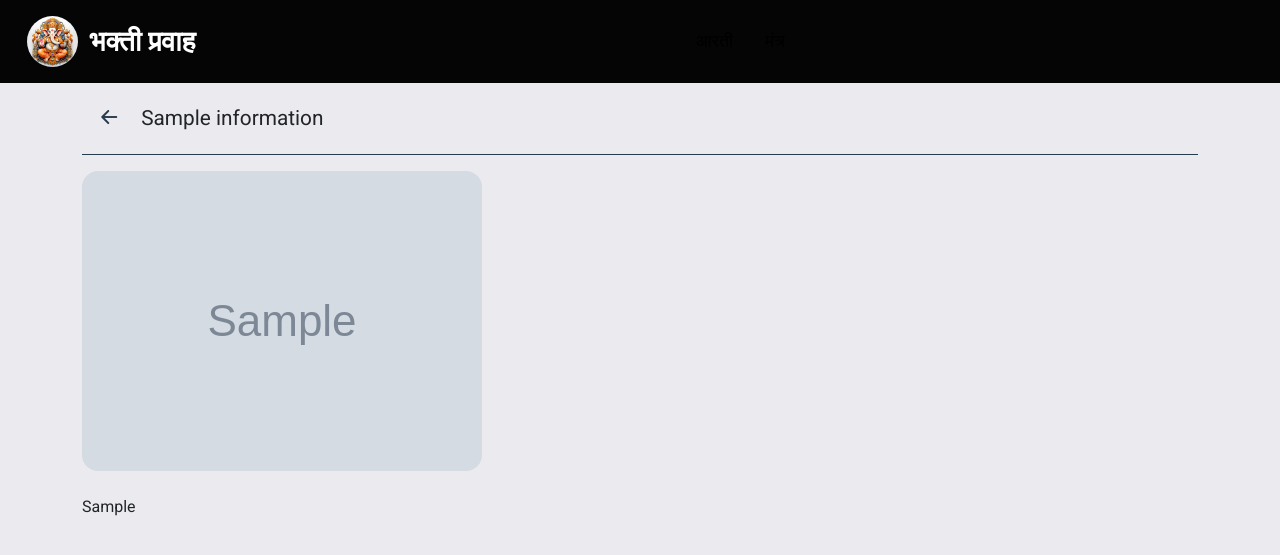
After one commit to Sagar0201/BhaktiPravah, a Django app: page /info/1/ in a window 1280 px wide. The commit adds this page. Shown: the top 555 px of the page. Run offline with Django 4.2, Linux system fonts and the light colour scheme; tables that the repository leaves empty hold one stand-in row (values such as "Sample post"); grey boxes marked "Sample" are stand-in pictures.

Commit message:
single data show ui

```diff
--- a/BhaktiPravah/urls.py
+++ b/BhaktiPravah/urls.py
@@ -9,3 +9,6 @@ urlpatterns = [
 ]
 if settings.DEBUG:
     urlpatterns += static(settings.MEDIA_URL, document_root=settings.MEDIA_ROOT)
+
+if settings.DEBUG:
+    urlpatterns += static(settings.MEDIA_URL, document_root=settings.MEDIA_ROOT)
--- a/bhakti/urls.py
+++ b/bhakti/urls.py
@@ -2,6 +2,8 @@ from django.urls import path
 from bhakti import views
 
 urlpatterns = [
-    path('', views.home, name='home'),
-    path('homepage/', views.homepage, name='homepage'),
+    path('', views.homepage, name='homepage'),
+    path('home/', views.home, name='home'),
+
+    path('info/<int:info_id>/', views.info, name='info'),
 ]
--- a/bhakti/views.py
+++ b/bhakti/views.py
@@ -1,5 +1,7 @@
 from django.shortcuts import render
 from .models import Category
+from django.shortcuts import render, get_object_or_404
+from .models import Information
 
 def home(request):
     categories = Category.objects.all()
@@ -7,4 +9,10 @@ def home(request):
 
 
 def homepage(request):
-    return render(request, 'homepage.html')
+    information_list = Information.objects.only('heading', 'image','id')
+    return render(request, 'homepage.html',{'information_list': information_list})
+
+
+def info(request,info_id):
+    information = get_object_or_404(Information, id=info_id)
+    return render(request, 'info.html', {'information': information})
--- a/templates/base.html
+++ b/templates/base.html
@@ -256,7 +256,7 @@
 
 
 
-     <main class="container my-4">
+     <main class="container">
           {% block content %}{% endblock %}
      </main>
 
--- /dev/null
+++ b/templates/info.html
@@ -0,0 +1,76 @@
+{% extends "base.html" %}
+{% load static %}
+
+{% block title %}Home - Bhakti Pravah{% endblock %}
+
+{% block css %}
+<style>
+     .info-header {
+          padding: 0.7em;
+          display: flex;
+          align-items: center;
+          gap: 1em;
+          border-bottom: 1px solid #273b4d;
+     }
+
+     .info-header .info-title {
+          font-size: 1.3em;
+     }
+
+     .info-header .back-btn {
+          font-size: 2rem;
+          color: #273b4d;
+     }
+
+     .info-info {
+          margin-top: 1rem;
+     }
+
+     .info-info img {
+          max-width: 400px;
+          width: 100%;
+          border-radius: 1rem;
+     }
+
+     .info-data-info {
+          margin-top: 1.5rem;
+     }
+
+     .info-data-info p {
+          font-size: 1.3em;
+          color: #273b4d;
+          line-height: 1.6;
+          text-align: center;
+          margin: 0.6em 0;
+          transition: font-size 0.3s ease;
+     }
+</style>
+{% endblock %}
+
+{% block content %}
+
+<section class="info-container">
+     <div class="info-data">
+          <div class="info-header">
+               <a href="{% url 'homepage' %}" class="back-btn"><i class="bi bi-arrow-left-short"></i></a>
+               <span class="info-title">{{information.heading}}</span>
+          </div>
+
+          <div class="info-info">
+               <img src="{{ information.image.url }}" alt="">
+
+               <div class="info-data-info">
+                    {{ information.info|safe }}
+               </div>
+          </div>
+
+
+
+     </div>
+</section>
+
+
+
+
+
+{% endblock %}
```
Also changed, not shown: templates/homepage.html (+7 -23 lines), media/information_images/hanuman.jpeg (added).
